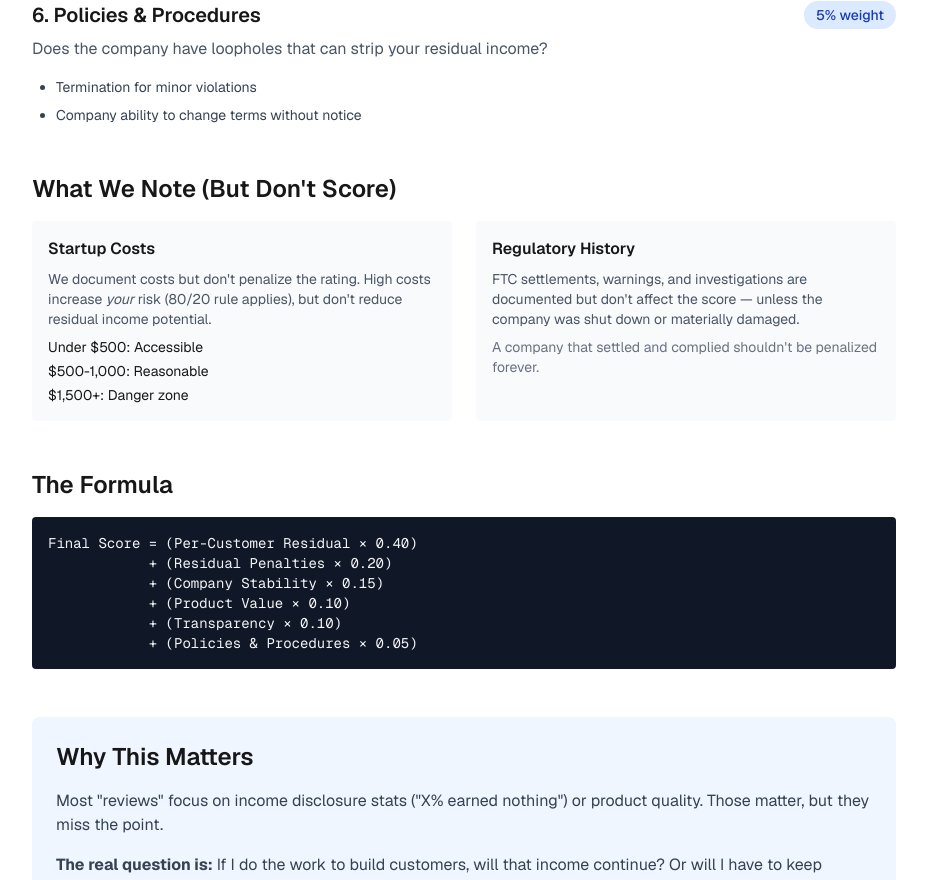
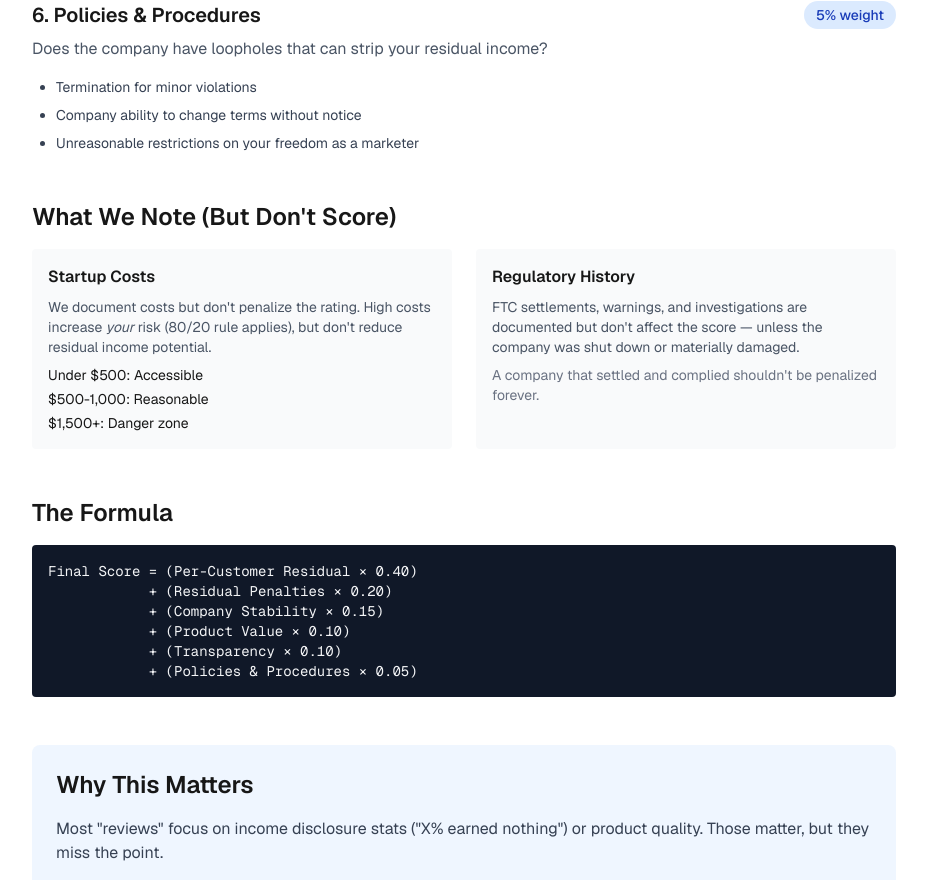
Before and after one commit to homebusinessacademy/home-business-watch, a Next.js app: page /how-we-rate in a window 1280 px wide. Shown: the part 3670-4550 px from the top of the page, without its empty margins (176-1103 px from the left). Built offline with nearby package versions, Linux system fonts and the light colour scheme.

Commit message:
Factor 6: add 'unreasonable restrictions on your freedom as a marketer'

```diff
--- a/src/app/how-we-rate/page.tsx
+++ b/src/app/how-we-rate/page.tsx
@@ -249,6 +249,7 @@ export default function HowWeRatePage() {
           <ul className="list-disc pl-6 space-y-2 text-gray-700 text-sm">
             <li>Termination for minor violations</li>
             <li>Company ability to change terms without notice</li>
+            <li>Unreasonable restrictions on your freedom as a marketer</li>
           </ul>
         </div>
       </section>
```
Also changed, not shown: 1 other file (tests, documents, lock files or other folders).
